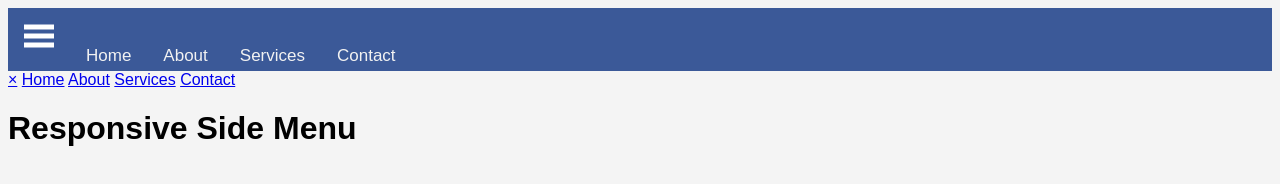
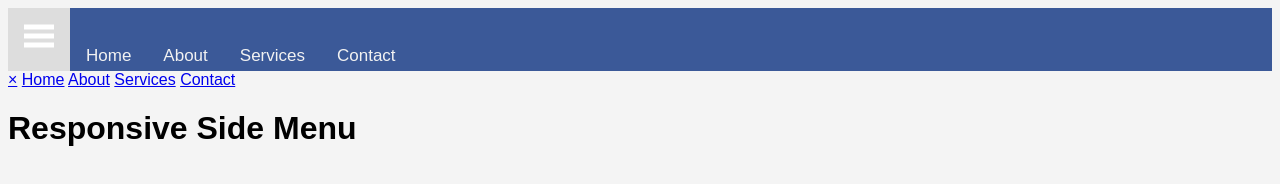
Before and after one commit to HamzaJirah/responsive-navbar, a plain HTML site: page index.html in a window 1280 px wide. In both pictures the pointer is over the link 39 px from the left and 39 px from the top of the page. Drawn offline with Linux system fonts and the light colour scheme.

Commit message:
added hover effect to the navbar items

```diff
--- a/main.css
+++ b/main.css
@@ -23,3 +23,8 @@ body {
   padding: 8px 0 0 0;
   list-style-type: none;
 }
+
+.navbar a:hover{
+  background-color: #ddd;
+  color: #000;
+}
```
